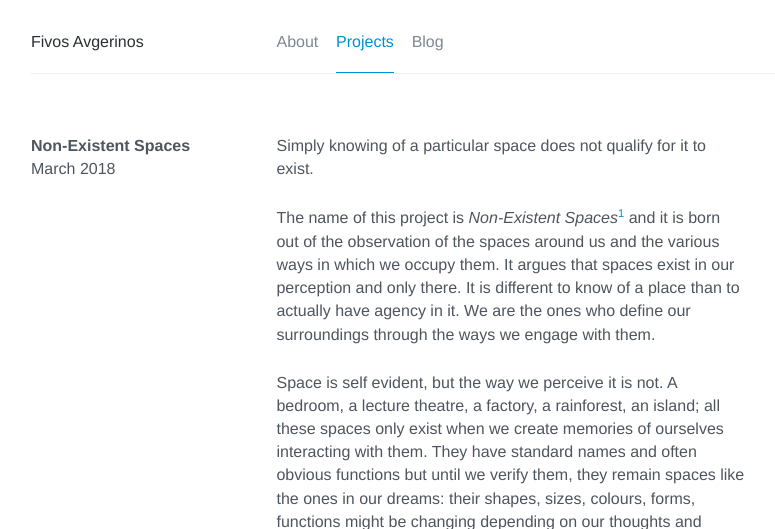
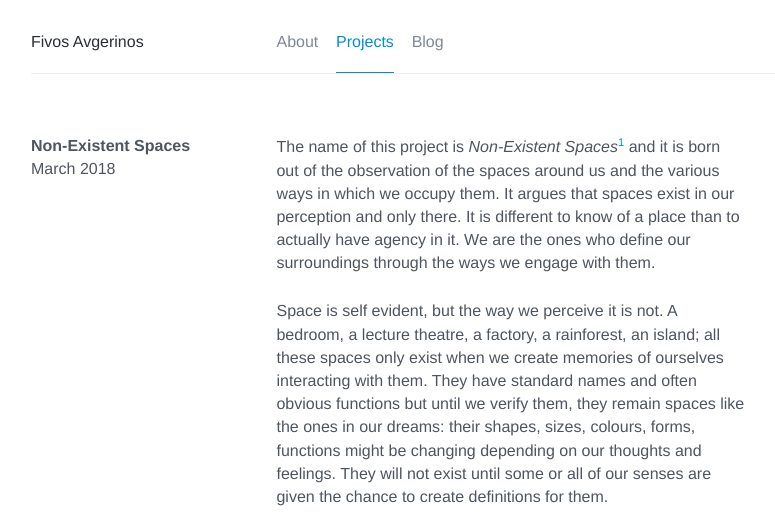
Before and after one commit to afivos/afivos.com, a Jekyll site: the page built from _posts/2018-03-25-non-existent-spaces.md, in a window 1280 px wide and 900 px high, cut to the strip 0-529 px from the top of the window. Shown: the whole strip, without its empty margins (129-904 px from the left). Built offline with Jekyll 4.4.1, drawn with Linux system fonts in a browser that asks for light colours; nearby versions of some CDN libraries; comment, search, counter and statistics services are not loaded.

Commit message:
Remove unnecessary sentence

```diff
--- a/_posts/2018-03-25-non-existent-spaces.md
+++ b/_posts/2018-03-25-non-existent-spaces.md
@@ -7,8 +7,6 @@ headline:	Standard Practice - Transfocality project
 date:       2018-03-25
 preview:    /images/2018/03/non-existent-spaces_prototype1.jpg
 ---
-Simply knowing of a particular space does not qualify for it to exist.
-
 The name of this project is *Non-Existent Spaces*[^1] and it is born out of the observation of the spaces around us and the various ways in which we occupy them. It argues that spaces exist in our perception and only there. It is different to know of a place than to actually have agency in it. We are the ones who define our surroundings through the ways we engage with them.
 
 Space is self evident, but the way we perceive it is not. A bedroom, a lecture theatre, a factory, a rainforest, an island; all these spaces only exist when we create memories of ourselves interacting with them. They have standard names and often obvious functions but until we verify them, they remain spaces like the ones in our dreams: their shapes, sizes, colours, forms, functions might be changing depending on our thoughts and feelings. They will not exist until some or all of our senses are given the chance to create definitions for them.
```
